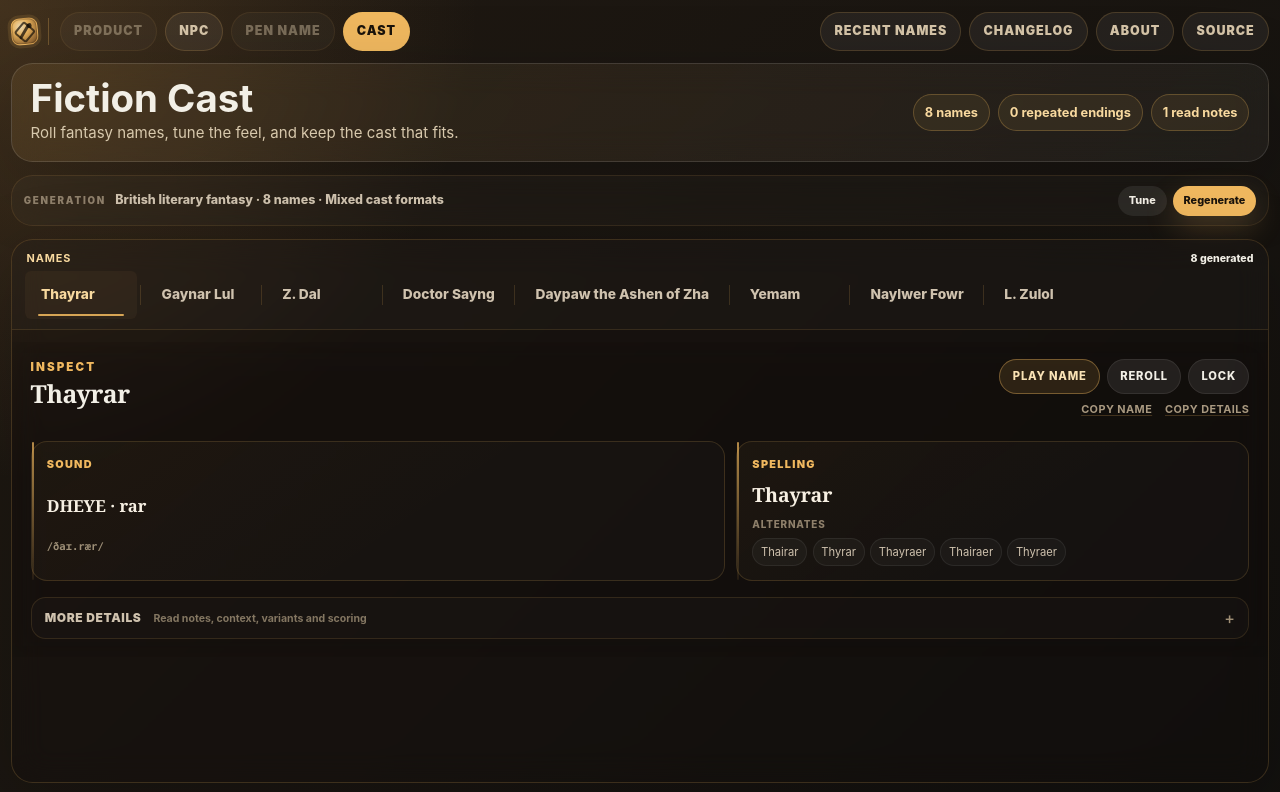
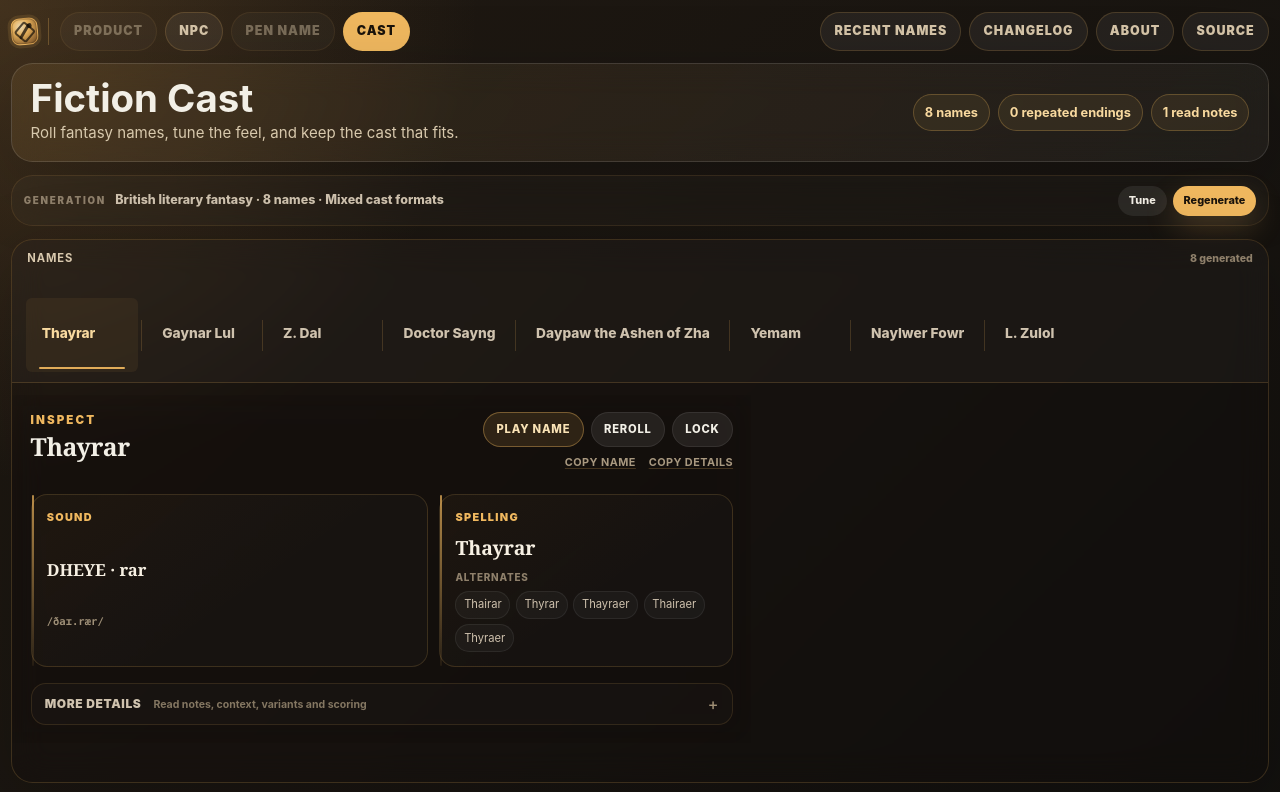
Before and after one commit to jaahay/name-forge, a React (Vite) app: page / in a window 1280 px wide. Shown: the top 792 px of the page. Built offline with nearby package versions, Linux system fonts and the light colour scheme.

Commit message:
Clarify Fiction Cast rail overflow affordance

```diff
--- a/src/adaptive-name-rail.css
+++ b/src/adaptive-name-rail.css
@@ -1,18 +1,18 @@
-/* Issue #213: horizontally scrollable Fiction Cast name navigation.
+/* Issue #215: Fiction Cast rail prominence and horizontal scrolling ergonomics.
    Keep the rail navigation-first; inspection and actions belong to the active workspace. */
 
 .cast-workbench-surface {
   grid-template-columns: minmax(0, 1fr);
-  grid-template-rows: auto minmax(0, 1fr);
+  grid-template-rows: auto auto;
 }
 
 .adaptive-name-rail {
   display: grid;
-  gap: 0.22rem;
+  gap: 0.28rem;
   min-width: 0;
-  padding: 0.58rem 0.62rem 0.18rem;
-  border-bottom: 1px solid rgba(240, 184, 95, 0.13);
-  background: rgba(255, 255, 255, 0.018);
+  padding: 0.62rem 0.66rem 0.2rem;
+  border-bottom: 1px solid rgba(240, 184, 95, 0.18);
+  background: rgba(255, 255, 255, 0.026);
 }
 
 .adaptive-name-rail-heading {
@@ -20,10 +20,14 @@
 }
 
 .adaptive-name-rail-heading h2 {
-  font-size: 0.68rem;
+  color: #d9c9ae;
+  font-size: 0.7rem;
+  letter-spacing: 0.08em;
+  text-transform: uppercase;
 }
 
 .adaptive-name-rail-heading span {
+  color: #8f806b;
   font-size: 0.66rem;
 }
 
@@ -38,8 +42,20 @@
   scroll-padding-inline: 0.18rem;
   overscroll-behavior-x: contain;
   scrollbar-width: thin;
-  scrollbar-color: rgba(240, 184, 95, 0.22) transparent;
+  scrollbar-color: rgba(240, 184, 95, 0.28) transparent;
   -webkit-overflow-scrolling: touch;
+}
+
+.adaptive-name-rail-scroll[data-overflow-before='true'][data-overflow-after='true'] {
+  mask-image: linear-gradient(to right, transparent, #000 1.1rem, #000 calc(100% - 1.1rem), transparent);
+}
+
+.adaptive-name-rail-scroll[data-overflow-before='true'][data-overflow-after='false'] {
+  mask-image: linear-gradient(to right, transparent, #000 1.1rem);
+}
+
+.adaptive-name-rail-scroll[data-overflow-before='false'][data-overflow-after='true'] {
+  mask-image: linear-gradient(to right, #000 calc(100% - 1.1rem), transparent);
 }
 
 .adaptive-name-rail-scroll::-webkit-scrollbar {
@@ -52,7 +68,7 @@
 
 .adaptive-name-rail-scroll::-webkit-scrollbar-thumb {
   border-radius: 999px;
-  background: rgba(240, 184, 95, 0.22);
+  background: rgba(240, 184, 95, 0.28);
 }
 
 .adaptive-name-tab {
@@ -86,7 +102,7 @@
   right: -0.28rem;
   width: 1px;
   height: 42%;
-  background: rgba(240, 184, 95, 0.16);
+  background: rgba(240, 184, 95, 0.18);
   content: '';
 }
 
@@ -97,7 +113,7 @@
   left: 0.82rem;
   height: 2px;
   border-radius: 999px;
-  background: rgba(240, 184, 95, 0.88);
+  background: rgba(240, 184, 95, 0.92);
   content: '';
 }
 
@@ -110,7 +126,7 @@
 
 .adaptive-name-tab[aria-selected='true'] {
   color: #f8d99f;
-  background: rgba(240, 184, 95, 0.045);
+  background: rgba(240, 184, 95, 0.065);
 }
 
 .adaptive-name-tab:focus-visible {
@@ -152,9 +168,7 @@
 }
 
 .cast-workbench-inspector > div {
-  flex: 1 1 auto;
   min-width: 0;
-  min-height: 0;
 }
 
 @media (max-width: 600px) {
```
